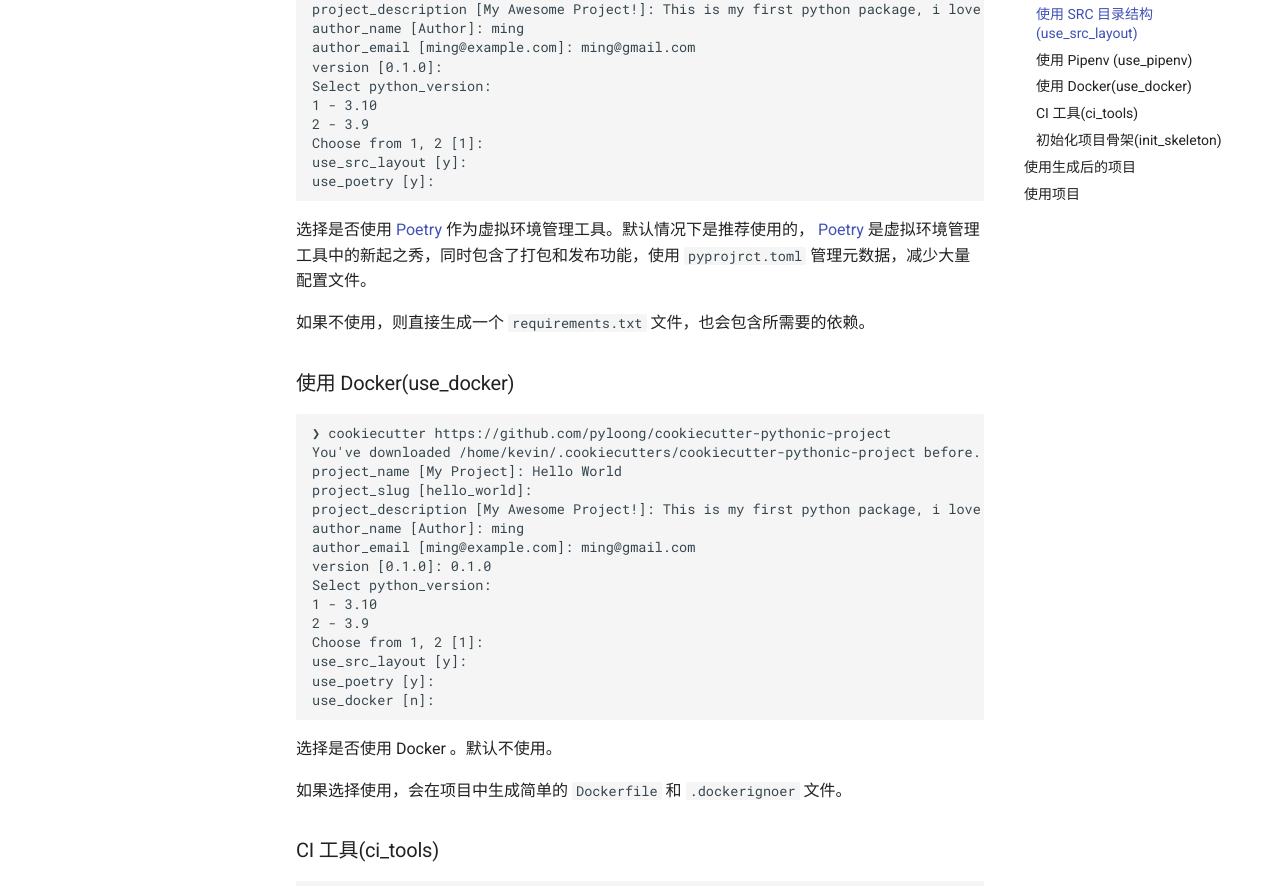
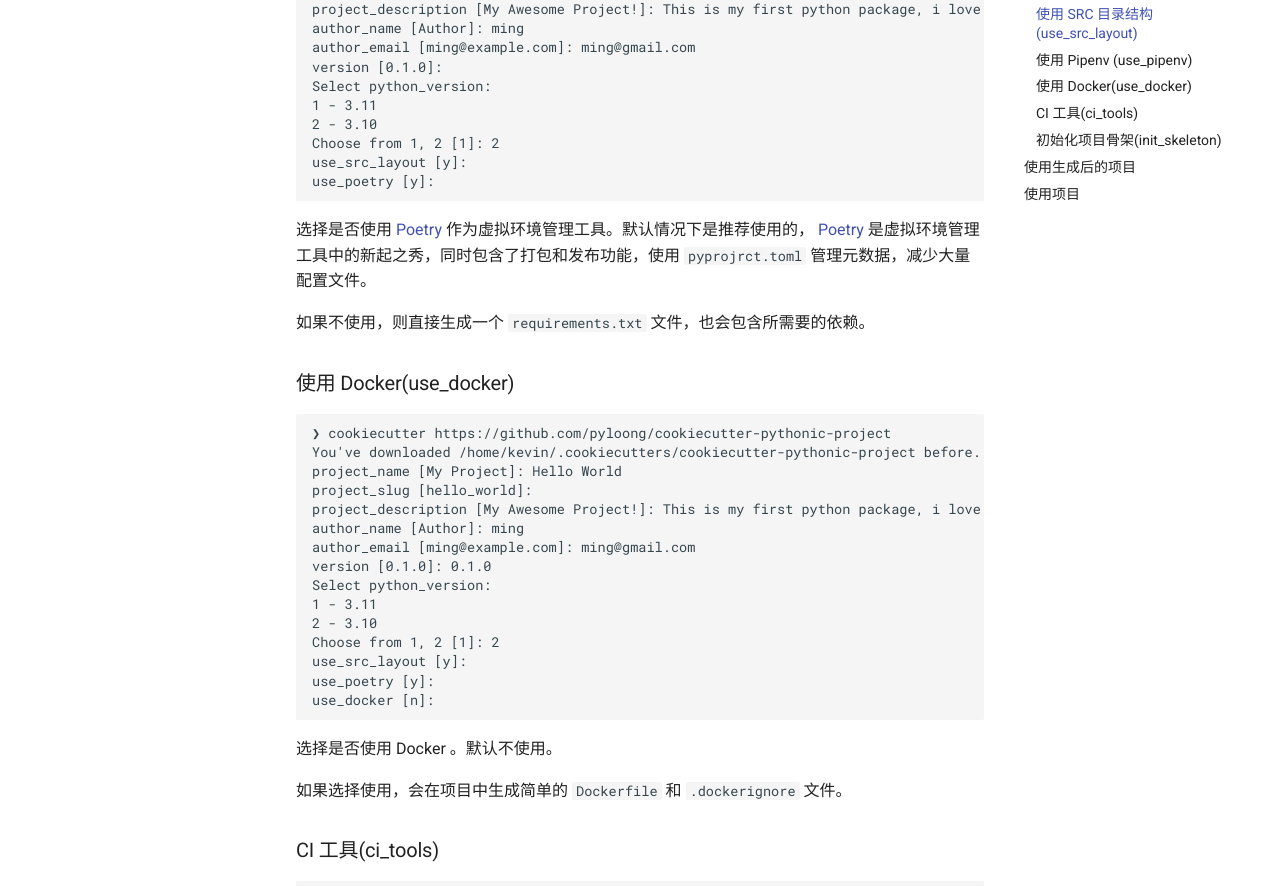
Before and after one commit to pyloong/cookiecutter-pythonic-project, an MkDocs documentation site: the page built from docs/usage.md, in a window 1280 px wide and 1400 px high, scrolled down 3491 px. Shown: the part 336-1222 px from the top of the window. Built offline with MkDocs 1.6.1 and Material for MkDocs 9.7.7, drawn with Linux system fonts in a browser that asks for light colours; comment, search, counter and statistics services are not loaded; some of the changed text lies outside the part shown.

Commit message:
docs: update index.md and usage.md

````diff
--- a/docs/usage.md
+++ b/docs/usage.md
@@ -136,9 +136,9 @@ author_name [Author]: ming
 author_email [ming@example.com]: ming@gmail.com
 version [0.1.0]:
 Select python_version:
-1 - 3.10
-2 - 3.9
-Choose from 1, 2 [1]:
+1 - 3.11
+2 - 3.10
+Choose from 1, 2 [1]: 2
 ```
 
 选择使用的 Python 版本。建议使用 `Python 3.10` 。
@@ -155,9 +155,9 @@ author_name [Author]: ming
 author_email [ming@example.com]: ming@gmail.com
 version [0.1.0]:
 Select python_version:
-1 - 3.10
-2 - 3.9
-Choose from 1, 2 [1]:
+1 - 3.11
+2 - 3.10
+Choose from 1, 2 [1]: 2
 use_src_layout [y]:
 ```
 
@@ -181,9 +181,9 @@ author_name [Author]: ming
 author_email [ming@example.com]: ming@gmail.com
 version [0.1.0]:
 Select python_version:
-1 - 3.10
-2 - 3.9
-Choose from 1, 2 [1]:
+1 - 3.11
+2 - 3.10
+Choose from 1, 2 [1]: 2
 use_src_layout [y]:
 use_poetry [y]:
 ```
@@ -206,9 +206,9 @@ author_name [Author]: ming
 author_email [ming@example.com]: ming@gmail.com
 version [0.1.0]: 0.1.0
 Select python_version:
-1 - 3.10
-2 - 3.9
-Choose from 1, 2 [1]:
+1 - 3.11
+2 - 3.10
+Choose from 1, 2 [1]: 2
 use_src_layout [y]:
 use_poetry [y]:
 use_docker [n]:
@@ -216,7 +216,7 @@ use_docker [n]:
 
 选择是否使用 Docker 。默认不使用。
 
-如果选择使用，会在项目中生成简单的 `Dockerfile` 和 `.dockerignoer` 文件。
+如果选择使用，会在项目中生成简单的 `Dockerfile` 和 `.dockerignore` 文件。
 
 ### CI 工具(ci_tools)
 
@@ -230,9 +230,9 @@ author_name [Author]: ming
 author_email [ming@example.com]: ming@gmail.com
 version [0.1.0]: 0.1.0
 Select python_version:
-1 - 3.10
-2 - 3.9
-Choose from 1, 2 [1]:
+1 - 3.11
+2 - 3.10
+Choose from 1, 2 [1]: 2
 use_src_layout [y]:
 use_poetry [y]:
 use_docker [n]:
@@ -257,9 +257,9 @@ author_name [Author]: ming
 author_email [ming@example.com]: ming@gmail.com
 version [0.1.0]: 0.1.0
 Select python_version:
-1 - 3.10
-2 - 3.9
-Choose from 1, 2 [1]:
+1 - 3.11
+2 - 3.10
+Choose from 1, 2 [1]: 2
 use_src_layout [y]:
 use_poetry [y]:
 use_docker [n]:
````
Also changed, not shown: other parts of docs/usage.md (+5 -1 lines), docs/index.md (+16 -7 lines).
